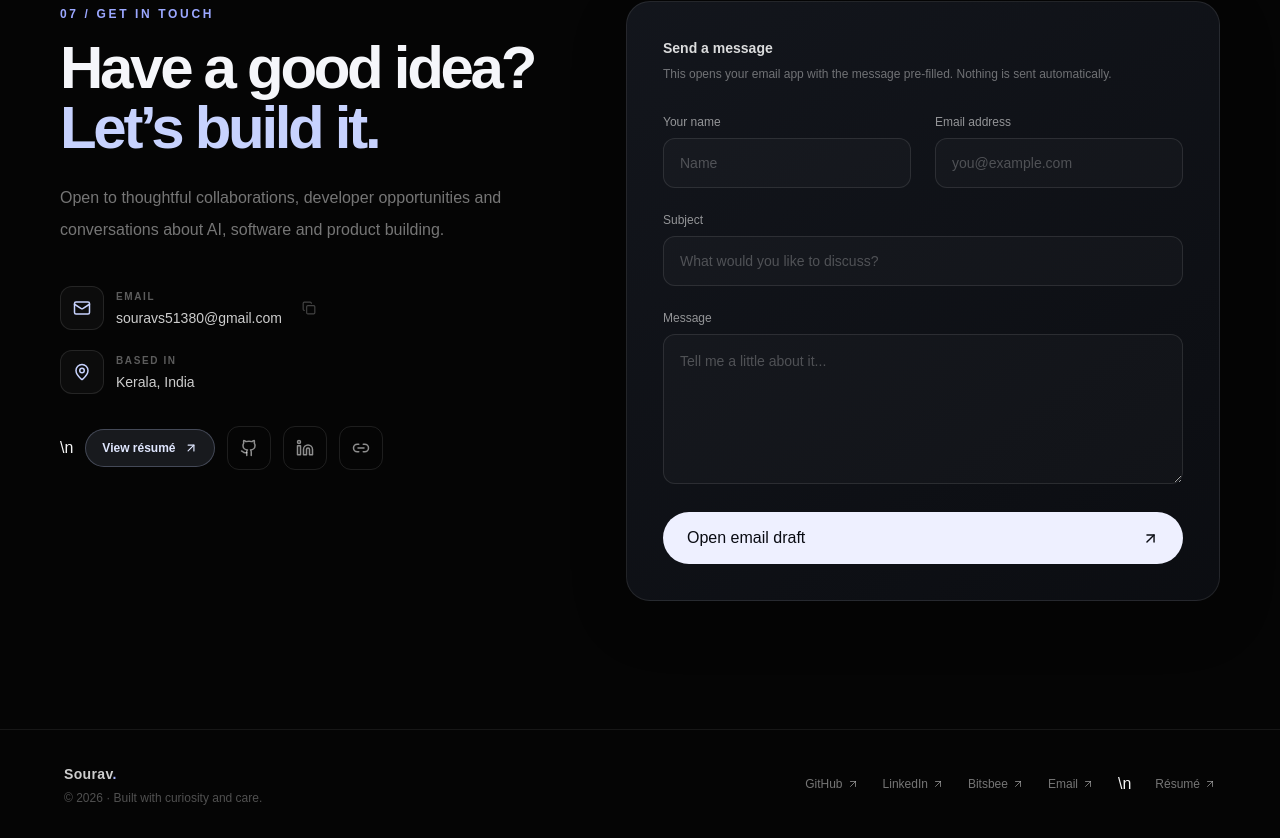
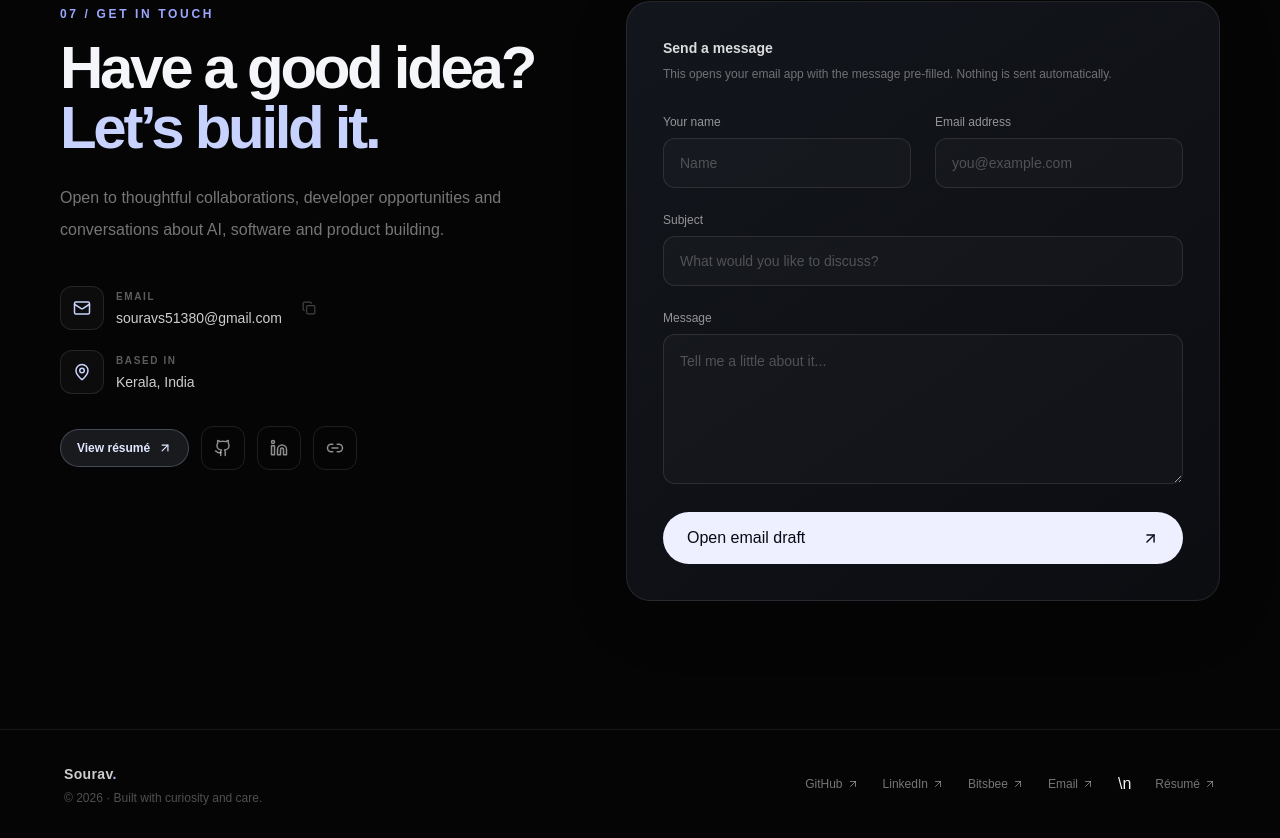
Before and after one commit to alchemist-sourav/souravportfoli, a React (Vite) app: page / in a window 1280 px wide. Shown: the part 7230-8068 px from the top of the page. Built offline with nearby package versions, Linux system fonts and the light colour scheme; a web font is replaced by a local one.

Commit message:
Fix portfolio SEO markup and resume link formatting

```diff
--- a/src/components/sections/Contact.jsx
+++ b/src/components/sections/Contact.jsx
@@ -51,7 +51,8 @@ const Contact = () => {
             </div>
           </div>
 
-          <div className="mt-8 flex flex-wrap items-center gap-3">\n            <a href="/resume.pdf" target="_blank" rel="noopener noreferrer" className="inline-flex items-center gap-2 rounded-full border border-indigo-200/25 bg-indigo-200/10 px-4 py-2.5 text-xs font-semibold text-indigo-100 transition-colors hover:bg-indigo-200/15">View résumé <ArrowUpRight size={14} /></a>
+          <div className="mt-8 flex flex-wrap items-center gap-3">
+          <a href="/resume.pdf" target="_blank" rel="noopener noreferrer" className="inline-flex items-center gap-2 rounded-full border border-indigo-200/25 bg-indigo-200/10 px-4 py-2.5 text-xs font-semibold text-indigo-100 transition-colors hover:bg-indigo-200/15">View résumé <ArrowUpRight size={14} /></a>
             <a aria-label="GitHub" href="https://github.com/alchemist-sourav" target="_blank" rel="noopener noreferrer" className="flex h-11 w-11 items-center justify-center rounded-xl border border-white/10 text-white/55 transition-all hover:border-indigo-200/30 hover:text-indigo-200"><Github size={18} /></a>
             <a aria-label="LinkedIn" href="https://www.linkedin.com/in/souravalchemist" target="_blank" rel="noopener noreferrer" className="flex h-11 w-11 items-center justify-center rounded-xl border border-white/10 text-white/55 transition-all hover:border-indigo-200/30 hover:text-indigo-200"><Linkedin size={18} /></a>
             <a aria-label="Bitsbee digital profile" href="https://bitsb.ee/sourav.s" target="_blank" rel="noopener noreferrer" className="flex h-11 w-11 items-center justify-center rounded-xl border border-white/10 text-white/55 transition-all hover:border-indigo-200/30 hover:text-indigo-200"><Link2 size={18} /></a>
```
